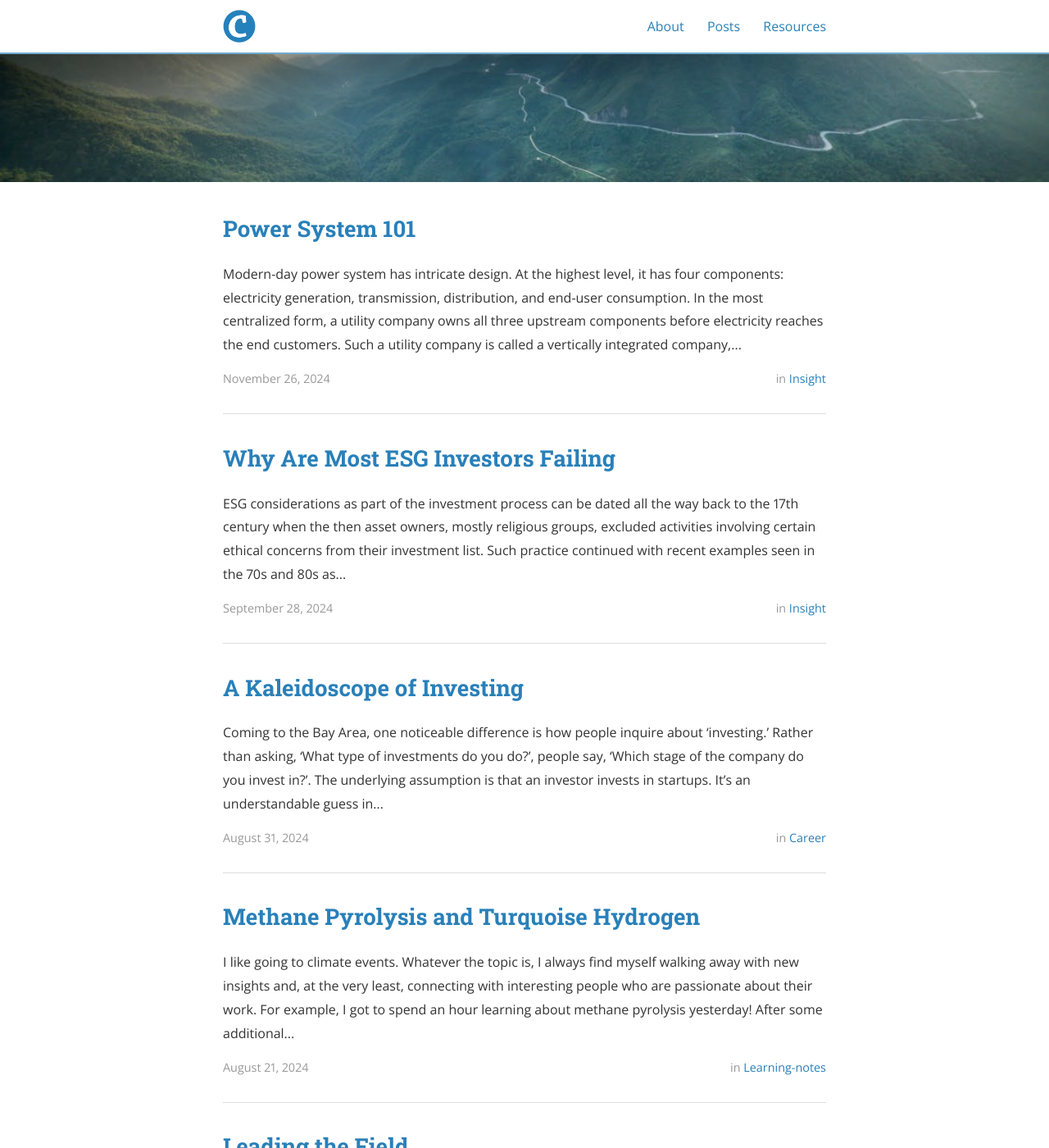
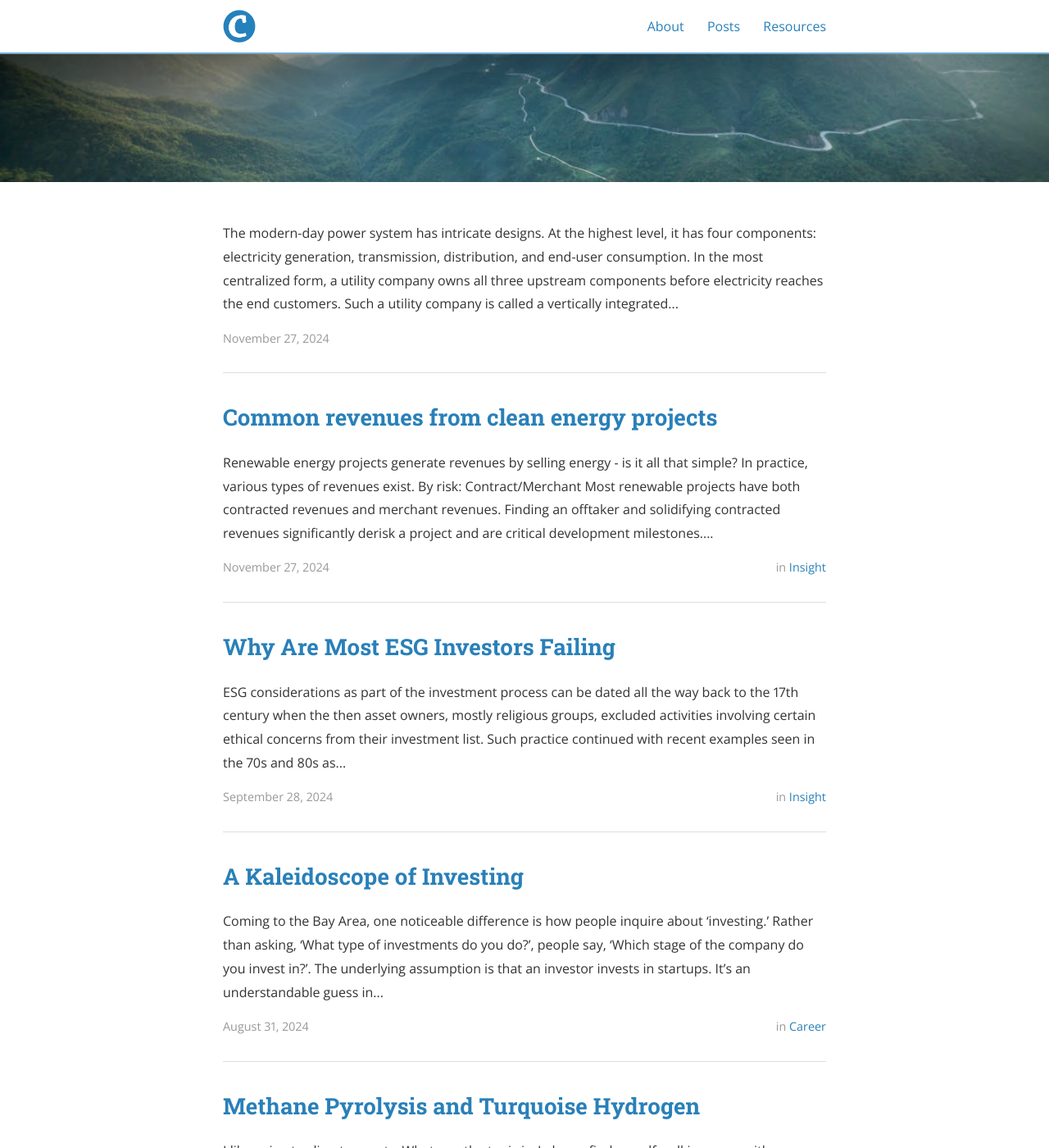
Before and after one commit to CurveBending/CurveBending.github.io, a Jekyll site: the page built from index.html, in a window 1280 px wide and 1400 px high, scrolled down 283 px. Shown: the whole window at 82% size. Built offline with Jekyll 4.4.1, drawn with Linux system fonts in a browser that asks for light colours; nearby versions of some CDN libraries; the list of posts is cut into pages by our own code; part of the change alters nothing that is shown; some of the changed text lies outside the part shown.

Commit message:
new post

```diff
--- a/_posts/2024-11-26-Power System 101.md
+++ b/_posts/2024-11-26-Power System 101.md
@@ -4,22 +4,22 @@ title:  "Power System 101"
 date:   2024-11-26T00:00:00-00:00
 author: Cece
 categories: "Insight"
-tags: "Clean-Energy"
+tags: "Clean-Energy","Grid"
 ---
 
-Modern-day power system has intricate design. At the highest level, it has four components: electricity generation, transmission, distribution, and end-user consumption.
+The modern-day power system has intricate designs. At the highest level, it has four components: electricity generation, transmission, distribution, and end-user consumption.
 
 In the most centralized form, a utility company owns all three upstream components before electricity reaches the end customers. Such a utility company is called a vertically integrated company, overseeing electricity generation, transmission, and distribution. However, in many parts of the world, including most parts of the US, utility companies only own a part of the system, very often transmission and distribution only. They don't get to control who generates the electricity and how much it costs to generate the electricity. In these cases, the electricity generation is governed through a wholesale market, where many non-utility players, such as independent power producers (IPP), bid into the market and set the price based on market equilibrium. And utility companies provide the 'wire' network to send the electricity from the power plants to the end customers.
 
-This understanding of the power system can help us better contexualize technologies that are taking place under the theme of 'electrification'. Specifically, depending on which part of the power system they serve, most innovations belong to one of these three buckets:
+This understanding of the power system can help us better contextualize technologies that are taking place under the theme of 'electrification'. As energy demand grows, how can the grid system better handle the increasing electricity load? Innovations are happening focusing on different parts of the power system and can be broadly categorized into three buckets:
 
 **Generation - which governs the power supply:**
 
-Traditionally, a power plant needs to be plugged into the utility network and go through the utility-owned transmission and distribution lines before reaching the customers, which is known as utility-level power generation. More and more, we're seeing power generation at the additional levels, including both the distribution level and the consumer level. At the distribution level, community solar is an example of how power is generated and connected to the distribution line instead of the transmission line. At the consumer level, more consumers are now generating power directly on-site, known as the 'prosumer,' through the 'VPP' solutions. Residential customers can adopt VPP solutions through residential solar and batteries. An even more fast-growing space is seen on the commercial customer side. Driven by the high growth of AI and data centers, tech companies are tapping into solutions that allow them to power data centers directly through their power generation, very often by co-locating with power plants (even nuclear power plants).
+Traditionally, a power plant needs to be plugged into the utility network and go through the utility-owned transmission and distribution lines before reaching the customers, which is known as utility-level power generation. More and more, we're seeing power generation at additional levels, including both the distribution level and the consumer level. At the distribution level, community solar is an example of how power is generated and connected to the distribution line instead of the transmission line. At the consumer level, more consumers are now generating power directly on-site, known as the 'prosumer,' through the 'VPP' solutions. Residential customers can adopt VPP solutions through residential solar and batteries. An even more fast-growing space is seen on the commercial customer side. Driven by the high growth of AI and data centers, tech companies are tapping into solutions that allow them to power data centers directly through their power generation, very often by co-locating with power plants (even nuclear power plants).
 
 **Consumption - which decides the power demand:**
 
-While most people have no idea how much electricity they use and how that impacts their bills, more companies are working on solutions to make this transparent. This creates incentives for people to shift their load to hours when electricity is in low demand. By doing so, more capacity can be extracted from the existing power system, even assuming all else is equal.
+Power demand varies during the day. The power system is built to handle capacity during peak hours and is not fully utilized for the remaining part of the day. Solutions that can help shift electricity load out of the peak hours, therefore effectively unlocking additional capacity from our existing system while saving money for customers, which makes it highly attractive to both the utility company and the end users. Electricity storage is one way to address this and has seen exciting new technologies and deployment momentum. Many startups are also working on SaaS solutions to make electricity consumption more transparent and allow customers to optimize their electricity usage in a smart way.
 
 **Transmission and distribution - which connects the two:**
 
--- /dev/null
+++ b/_posts/2024-11-27-Common revenues from clean energy projects.md
@@ -0,0 +1,30 @@
+---
+layout: post
+title:  "Common revenues from clean energy projects"
+date:   2024-11-27T00:00:00-00:00
+author: Cece
+categories: "Insight"
+tags: "Clean-Energy"
+---
+
+Renewable energy projects generate revenues by selling energy - is it all that simple? In practice, various types of revenues exist.
+
+### By risk: Contract/Merchant
+
+Most renewable projects have both contracted revenues and merchant revenues. Finding an offtaker and solidifying contracted revenues significantly derisk a project and are critical development milestones. In contrast, merchant revenues expose the project to the volatility of the future power markets. Depending on the project types and market characteristics, some developers are willing to take on more merchant risk when seeing an upside in power price or opportunities in energy arbitrage.
+
+For a solar/wind project, contracted revenues are usually locked in through a PPA (Power Purchase Agreement), where the developer signs a contract with a utility company or a C&I customer, promising the delivery of a certain amount of energy at a certain price, usually over 10-15 years. For a battery project, a similar concept exists in the form of a Tolling Agreement, where the capacity of the battery is contracted out over a certain period.
+
+### By Attribute: Energy/Capacity/REC
+
+Revenue can be also broken down by attribute. Different attributes serve different purposes and can be bundled into a single contract or unbundled and sold into different merchant markets.
+
+While the most understood attribute is energy, essentially power generation, other attributes exist.
+
+For example, one can get paid for simply ‘being there’, which is known as the ‘capacity’ revenue. This market exists, historically, for the need to ensure enough future capacity is available to generate electricity. Capacity revenues become even more relevant these days because of the energy storage needs. Unlike solar and wind projects, capacity revenue is usually the main source of revenue for battery projects.
+
+REC (Renewable Energy Credit) is another source of revenue and is specific to renewable energy projects. It serves the purpose of accounting for the carbon emission impacts from energy generation to incentivize renewable energy development. Two markets exist in the US for selling REC: compliance and voluntary. Compliance markets are formed under the Renewable Portfolio Standard. RECs traded through compliance markets usually have higher prices than voluntary market RECs.
+
+### Why do these details matter to investors?
+
+In the last few years, more growth capital has entered the clean energy space only to realize that financing clean energy projects is totally different from funding a software company. Most of these projects are capital-intensive and take a long time to scale. While I'm encouraged by the conversations going on around FOAK financing and how to mobilize different types of capital across the capital stack, I also want to call out one major type of funding that's often overlooked - **revenue**! Clean energy investors, rather than relying on the old SaaS playbook when advising companies, which usually leads to *‘xxx as a service’* type of business mode, need to really hone the space and learn to help their portfolio company optimize their revenue streams.
```
Also changed, not shown: 1 other file.
